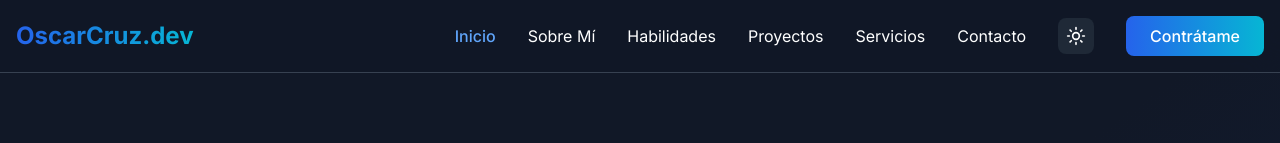
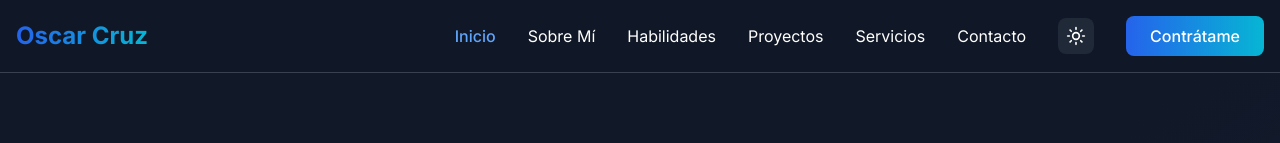
Before and after one commit to Zarpien06/PortafolioWed, a React (Vite) app: page / in a window 1280 px wide. Shown: the top 143 px of the page. Built offline with nearby package versions, Linux system fonts and the light colour scheme.

Commit message:
Update App.jsx

```diff
--- a/src/App.jsx
+++ b/src/App.jsx
@@ -114,7 +114,7 @@ const Portfolio = () => {
           <nav className="container mx-auto px-4 py-4">
             <div className="flex items-center justify-between">
               <div className="text-2xl font-bold bg-gradient-to-r from-blue-600 to-cyan-500 bg-clip-text text-transparent">
-                OscarCruz.dev
+                Oscar Cruz
               </div>
 
               <div className="hidden md:flex items-center space-x-8">
```
